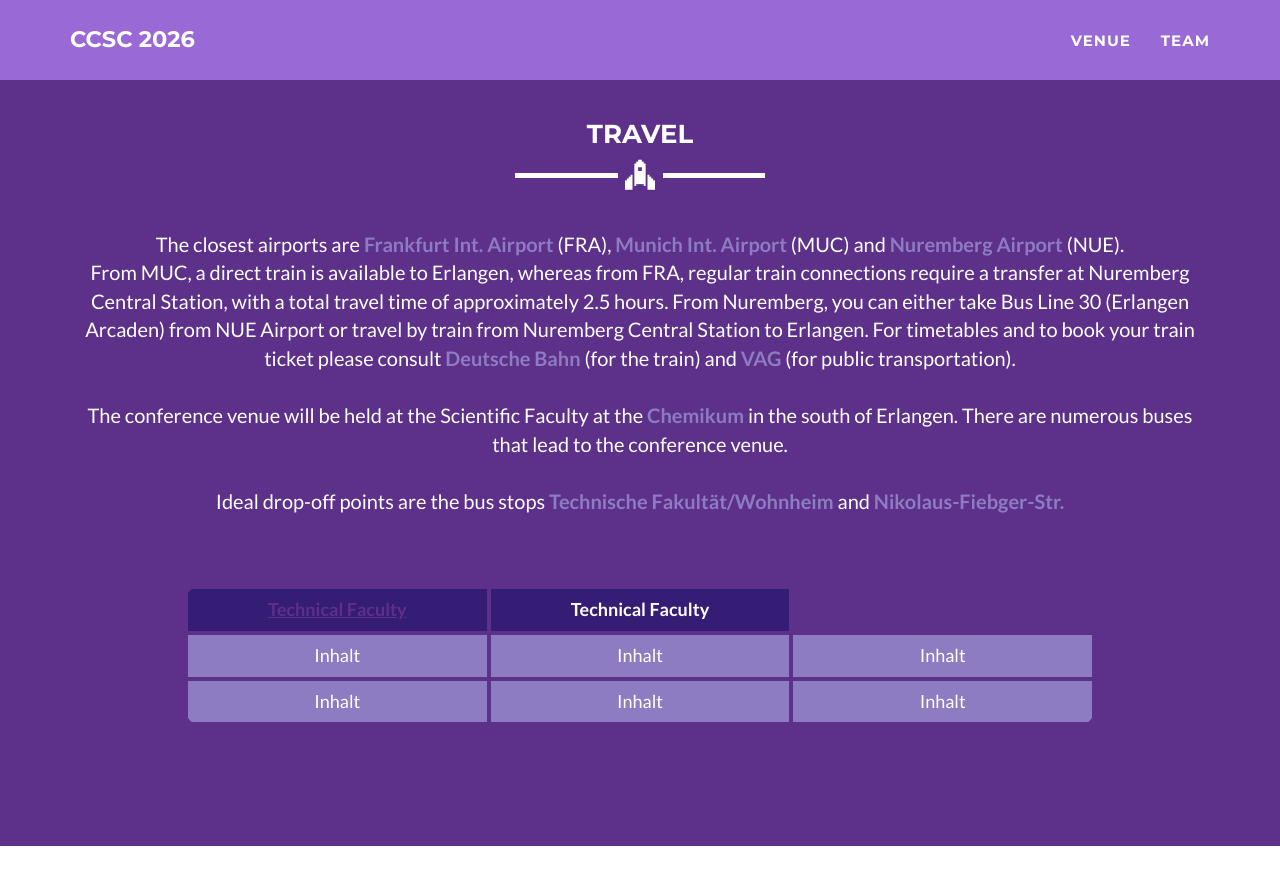
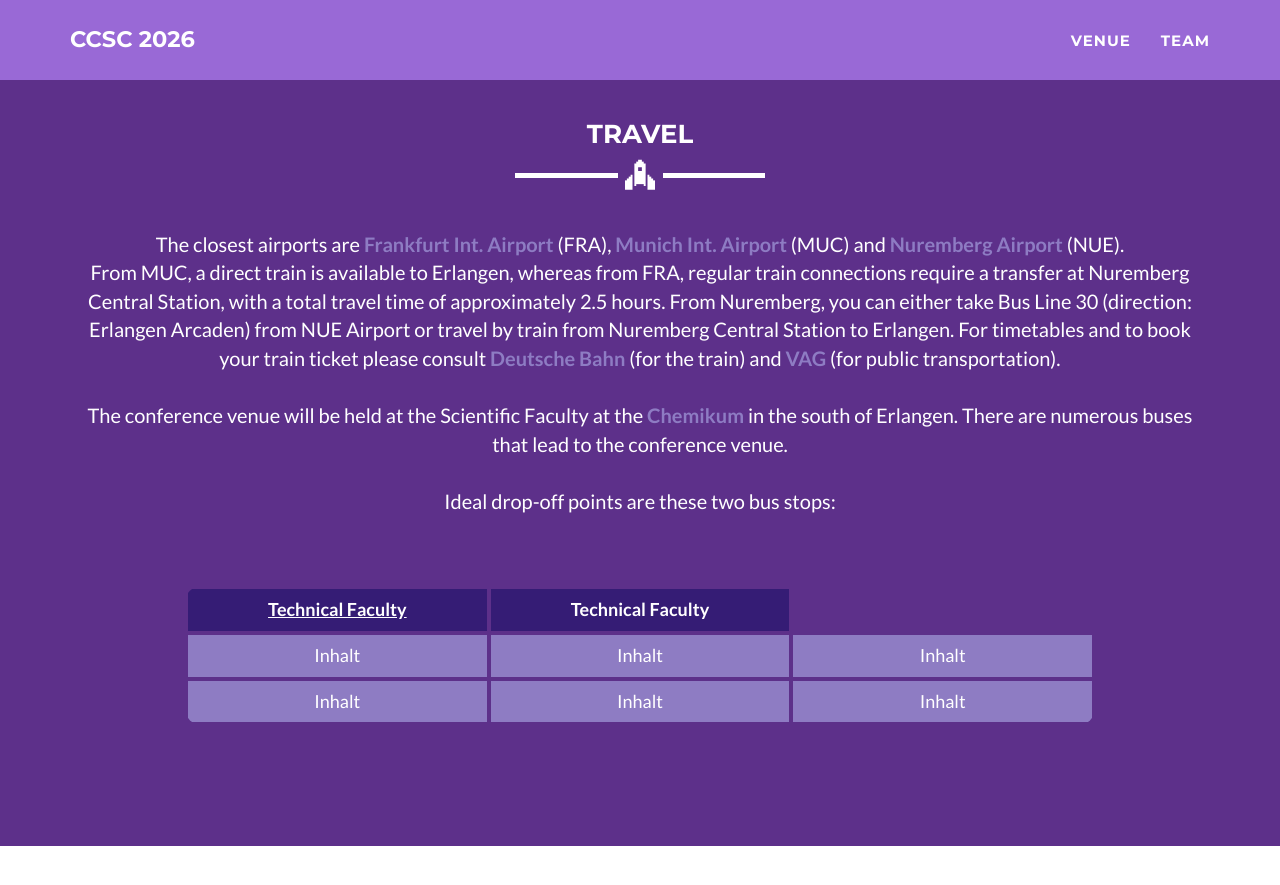
Before and after one commit to ccsc2026/ccsc2026.github.io, a Jekyll site: the page built from venue.html, in a window 1280 px wide and 900 px high, scrolled down 1191 px. Shown: the top 885 px of the window. Built offline with Jekyll 4.4.1, drawn with Linux system fonts in a browser that asks for light colours.

Commit message:
Update venue.html
updated travel bus stop table

```diff
--- a/venue.html
+++ b/venue.html
@@ -35,15 +35,14 @@ layout: page
         The closest airports are <a href="https://www.frankfurt-airport.com/en.html" target="_blank" style="color:#8e7cc3;"><b>Frankfurt Int. Airport</b></a> (FRA),  <a href="https://www.munich-airport.com/" target="_blank" style="color:#8e7cc3;"><b>Munich Int. Airport</b></a> (MUC) and <a href="https://www.airport-nuernberg.de/en" target="_blank" style="color:#8e7cc3;"><b>Nuremberg Airport</b></a> (NUE).
 	<br>
 	From MUC, a direct train is available to Erlangen, whereas from FRA, regular train connections require a transfer at Nuremberg Central Station, with a total travel time of approximately 2.5 hours.
-	From Nuremberg, you can either take Bus Line 30 (Erlangen Arcaden) from NUE Airport or travel by train from Nuremberg Central Station to Erlangen.
+	From Nuremberg, you can either take Bus Line 30 (direction: Erlangen Arcaden) from NUE Airport or travel by train from Nuremberg Central Station to Erlangen.
 	For timetables and to book your train ticket please consult <a href='https://int.bahn.de/en' target='_blank' style="color:#8e7cc3;"><b>Deutsche Bahn</b></a> (for the train) and <a href='https://www.vag.de/en/' target='_blank' style="color:#8e7cc3;"><b>VAG</b></a>	(for public transportation).
 	<br><br>
      	The conference venue will be held at the Scientific Faculty at the <a href="https://www.chemistry.nat.fau.eu/" target="_blank" style="color:#8e7cc3;"><b>Chemikum</b></a> in the south of Erlangen.
 	There are numerous buses that lead to the conference venue.
 	<br><br>
-	Ideal drop-off points are the bus stops <a href="https://www.google.de/maps/place/Erlangen,+Technische+Fakult%C3%A4t+%2F+Wohnheim/@49.5766664,11.0270168,17z/data=!3m1!5s0x478bf76f9ec608ed:0xdf57ea9bb55c1ef4!4m14!1m7!3m6!1s0x47a1fdca9b85ff4f:0x5c8f71482354137f!2sTechnical+Faculty+Erlangen!8m2!3d49.5743371!4d11.0294571!16s%2Fg%2F1tcwkkwf!3m5!1s0x47a1f935143c67d9:0xc8274418c1cc3ac8!8m2!3d49.5758791!4d11.0280059!16s%2Fg%2F11clsg_ymh?hl=en&entry=ttu&g_ep=EgoyMDI1MDEyMi4wIKXMDSoASAFQAw%3D%3D" target="_blank" style="color:#8e7cc3;"><b>Technische Fakultät/Wohnheim</b></a>
-	and <a href="https://www.google.de/maps/place/Nikolaus-Fiebiger-Str./@49.5766664,11.0270168,17z/data=!3m1!5s0x478bf76f9ec608ed:0xdf57ea9bb55c1ef4!4m14!1m7!3m6!1s0x47a1fdca9b85ff4f:0x5c8f71482354137f!2sTechnical+Faculty+Erlangen!8m2!3d49.5743371!4d11.0294571!16s%2Fg%2F1tcwkkwf!3m5!1s0x47a1f935f91e49c3:0x8c6701ce24293420!8m2!3d49.5777824!4d11.0313332!16s%2Fg%2F11f33n2rm9?hl=en&entry=ttu&g_ep=EgoyMDI1MDEyMi4wIKXMDSoASAFQAw%3D%3D" target="_blank" style="color:#8e7cc3;"><b>Nikolaus-Fiebger-Str.</b></a>
-      	</p>
+	Ideal drop-off points are these two bus stops:
+	 </p>
 	 <!DOCTYPE html>
 <html lang="en">
 <head>
@@ -88,7 +87,7 @@ layout: page
     <table>
       <thead>
         <tr>
-          <th> <a href="https://maps.app.goo.gl/HBKm3mufP6Pqi1T5A" target="_blank" ><b>Technical Faculty</b></a></th>
+          <th> <a href="https://maps.app.goo.gl/HBKm3mufP6Pqi1T5A" target="_blank" style="color:#ffffff;"><b>Technical Faculty</b></a></th>
           <th>Technical Faculty</th>
         </tr>
       </thead>
```
